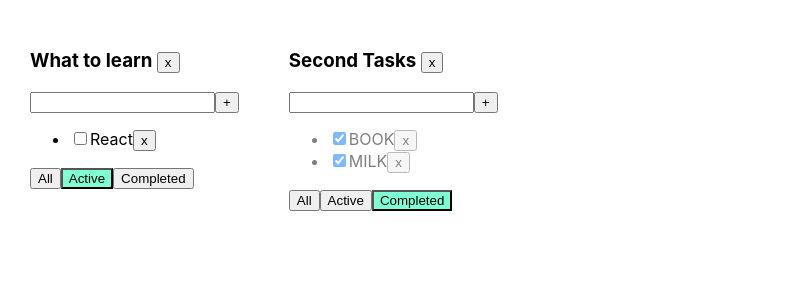
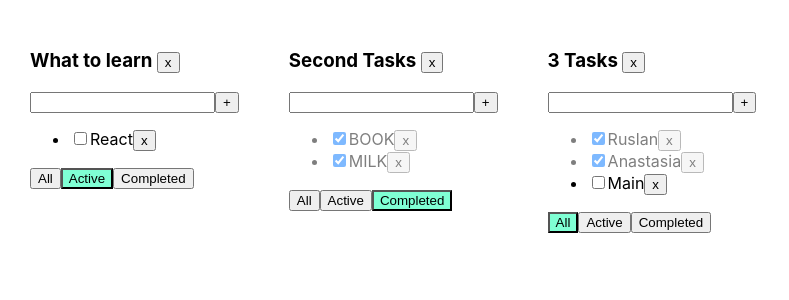
Before and after one commit to AnastasiaVerich/TodoList_1, a React (Create React App) app: page / in a window 1280 px wide. Shown: the top 300 px of the page, without its empty margins (0-789 px from the left). Built offline with nearby package versions, Linux system fonts and the light colour scheme.

Commit message:
Detailed analisis 30%

```diff
--- a/src/App.tsx
+++ b/src/App.tsx
@@ -11,32 +11,69 @@ type TodolistType = {
 export type FilterType = "all" | "complited" | "active"
 
 function App() {
+    // генерируем айдишки
+    let TDid1 = v1()
+    let TDid2 = v1()
+    let TDid3 = v1()
+    //массив с айдишниками тудуЛистов, их названиями и активными фильтрами(по умолчанию желательно фильтр all)
+    let [arrayAllTodolists, setArrayAllTodolists] = useState<Array<TodolistType>>([
+        {id: TDid1, title: "What to learn", filter: "active"},
+        {id: TDid2, title: "Second Tasks", filter: "complited"},
+        {id: TDid3, title: "3 Tasks", filter: "all"}
+    ])
+    // массив задач для тудулистов
+    let [tasksForAllTodolists, setTasksForAllTodolists] = useState({
+        [TDid1]: [
+            {id: v1(), title: "HTML", isDone: true},
+            {id: v1(), title: "JS", isDone: true},
+            {id: v1(), title: "React", isDone: false},
+            {id: v1(), title: "Rdux", isDone: true}],
+        [TDid2]: [
+            {id: v1(), title: "BOOK", isDone: true},
+            {id: v1(), title: "MILK", isDone: true}],
+        [TDid3]: [
+            {id: v1(), title: "Ruslan", isDone: true},
+            {id: v1(), title: "Anastasia", isDone: true},
+            {id: v1(), title: "Main", isDone: false}]
+    })
+
+
+    //удалить один тудуЛист. По факту мы меняем исхоные два осноных массива(тасок и ТЛ) и заново по ним реакт отрисовывает приложение
+    let remuveTodoList = (todolistid: string) => {
+        debugger
+        //фильтруем массив тудуЛистов. В отфильтрованный массив попадают не выбранные таски
+        let filterArrayTLS_withoutSelectedTL = arrayAllTodolists.filter(x => x.id !== todolistid);
+        setArrayAllTodolists(filterArrayTLS_withoutSelectedTL);
+        delete tasksForAllTodolists[todolistid];//удаляем в обьекте тасок такску под выбранным айди
+        setTasksForAllTodolists({...tasksForAllTodolists})
+    }
+
 
 //delete choose task
-    function deleteTask(id: string, todolistId: string) {
-        let tasks= TaskObj[todolistId]
+    function deleteTask(id: string, IdSelectedTL: string) {
+        let tasks = tasksForAllTodolists[IdSelectedTL]
 
         let filterTask = tasks.filter((t) => t.id !== id)
-        TaskObj[todolistId]=filterTask
-        setTask({...TaskObj})
+        tasksForAllTodolists[IdSelectedTL] = filterTask
+        setTasksForAllTodolists({...tasksForAllTodolists})
     }
 
 // add new task
     function addTask(title: string, todolistId: string) {
         let newTask = {id: v1(), title: title, isDone: true}
-        let tasks= TaskObj[todolistId]
+        let tasks = tasksForAllTodolists[todolistId]
         let newTasks = [newTask, ...tasks];
-        TaskObj[todolistId] = newTasks
-        setTask({...TaskObj})
+        tasksForAllTodolists[todolistId] = newTasks
+        setTasksForAllTodolists({...tasksForAllTodolists})
     }
 
 // change isDone task
     function changeStatus(taskID: string, isDone: boolean, todolistId: string) {
-        let tasks= TaskObj[todolistId]
+        let tasks = tasksForAllTodolists[todolistId]
         let task = tasks.find(t => t.id === taskID);
         if (task) {
             task.isDone = isDone
-            setTask({...TaskObj})
+            setTasksForAllTodolists({...tasksForAllTodolists})
         }
     }
 
@@ -44,39 +81,16 @@ function App() {
 
 // меняет  значение фильтра
     function changefilters(value: FilterType, TDid: string) {
-        let toDo = todolist.find(x => x.id === TDid);
+        let toDo = arrayAllTodolists.find(x => x.id === TDid);
         if (toDo) {
             toDo.filter = value
-            setTodolist([...todolist])
+            setArrayAllTodolists([...arrayAllTodolists])
         }
 
     }
 
-    let TDid1=v1()
-    let TDid2=v1()
 
-    let [todolist, setTodolist] = useState<Array<TodolistType>>([
-        {id: TDid1, title: "What to learn", filter: "active"},
-        {id: TDid2, title: "Second Tasks", filter: "complited"},
-    ])
 
-    let remuveTodoList =(todolistid: string)=>{
-        let filteTodoList= todolist.filter(x=> x.id !== todolistid);
-        setTodolist(filteTodoList);
-        delete TaskObj[todolistid];
-        setTask({...TaskObj})
-    }
-
-    let [TaskObj, setTask] = useState({
-        [TDid1]: [
-            {id: v1(), title: "HTML", isDone: true},
-            {id: v1(), title: "JS", isDone: true},
-            {id: v1(), title: "React", isDone: false},
-            {id: v1(), title: "Rdux", isDone: true}],
-        [TDid2]: [
-            {id: v1(), title: "BOOK", isDone: true},
-            {id: v1(), title: "MILK", isDone: true}]
-    })
 
 
 
@@ -84,28 +98,29 @@ function App() {
 
         <div className="App">
             {
-                todolist.map(
+                arrayAllTodolists.map(
                     (x) => {
-
-                        let TasksForTodolist = TaskObj[x.id];
+                        //помещаем в переменную все задачи для тудулиста(по одинаковым айди)
+                        let arrayTasksForONEtodolist = tasksForAllTodolists[x.id];
                         if (x.filter === "complited") {
-                            TasksForTodolist = TasksForTodolist.filter(t => t.isDone===true)
+                            arrayTasksForONEtodolist = arrayTasksForONEtodolist.filter(t => t.isDone === true)
                         }
                         if (x.filter === "active") {
-                            TasksForTodolist = TasksForTodolist.filter(t => t.isDone===false)
+                            arrayTasksForONEtodolist = arrayTasksForONEtodolist.filter(t => t.isDone === false)
                         }
 
                         return <TodoList
                             key={x.id}
                             id={x.id}
+                            remuveTodoList={remuveTodoList}
                             title={x.title}
-                            tasks={TasksForTodolist}
+                            tasks={arrayTasksForONEtodolist}
                             remuve={deleteTask}
                             filt={changefilters}
                             add={addTask}
                             changeStatus={changeStatus}
                             filter={x.filter}
-                            remuveTodoList={remuveTodoList}
+
                         />
                     }
                 )
--- a/src/Todolist.tsx
+++ b/src/Todolist.tsx
@@ -10,19 +10,37 @@ export type TaskType = {
 
 }
 type PropsType = {
+
+    id: string
     title: string
+    remuveTodoList: (todolistid: string)=> void
     tasks: Array<TaskType>
     remuve: (id: string, todolistId: string) => void
     filt: (value: FilterType, id: string) => void
     add: any
     changeStatus: (taskID: string, isDone: boolean, todolistId: string) => void
     filter: FilterType
-    id: string
-    remuveTodoList: (todolistid: string)=> void
+
 }
 
 
 export function TodoList(props: PropsType) {
+
+    const remuveTodolist=()=> {
+        props.remuveTodoList(props.id)
+    }
+
+    let [title, setTitle] = useState("")
+    let [error, setError] = useState(false)
+    const onChangeHandler = (e: ChangeEvent<HTMLInputElement>) => {
+        setTitle(e.currentTarget.value)
+    }
+    const onKeyPressHandler = (e: KeyboardEvent<HTMLInputElement>) => {
+        return setError(false)
+        if (e.charCode === 13) {
+            addTask()
+        }
+    }
 
     const addTask = () => {
         if (title.trim() === "") {
@@ -33,25 +51,14 @@ export function TodoList(props: PropsType) {
 
     }
 
-    let [title, setTitle] = useState("")
-    let [error, setError] = useState(false)
 
-    const onChangeHandler = (e: ChangeEvent<HTMLInputElement>) => {
-        setTitle(e.currentTarget.value)
-    }
-    const onKeyPressHandler = (e: KeyboardEvent<HTMLInputElement>) => {
-        return setError(false)
-        if (e.charCode === 13) {
-            addTask()
-        }
-    }
+
+
 
     const onAllClickHandler = () => props.filt("all", props.id)
     const onActiveClickHandler = () => props.filt("active", props.id)
     const onComplideClickHandler = () => props.filt("complited", props.id)
-const remuveTodolist=()=> {
-        props.remuveTodoList(props.id)
-}
+
 
     return <div>
         <h3>
```
